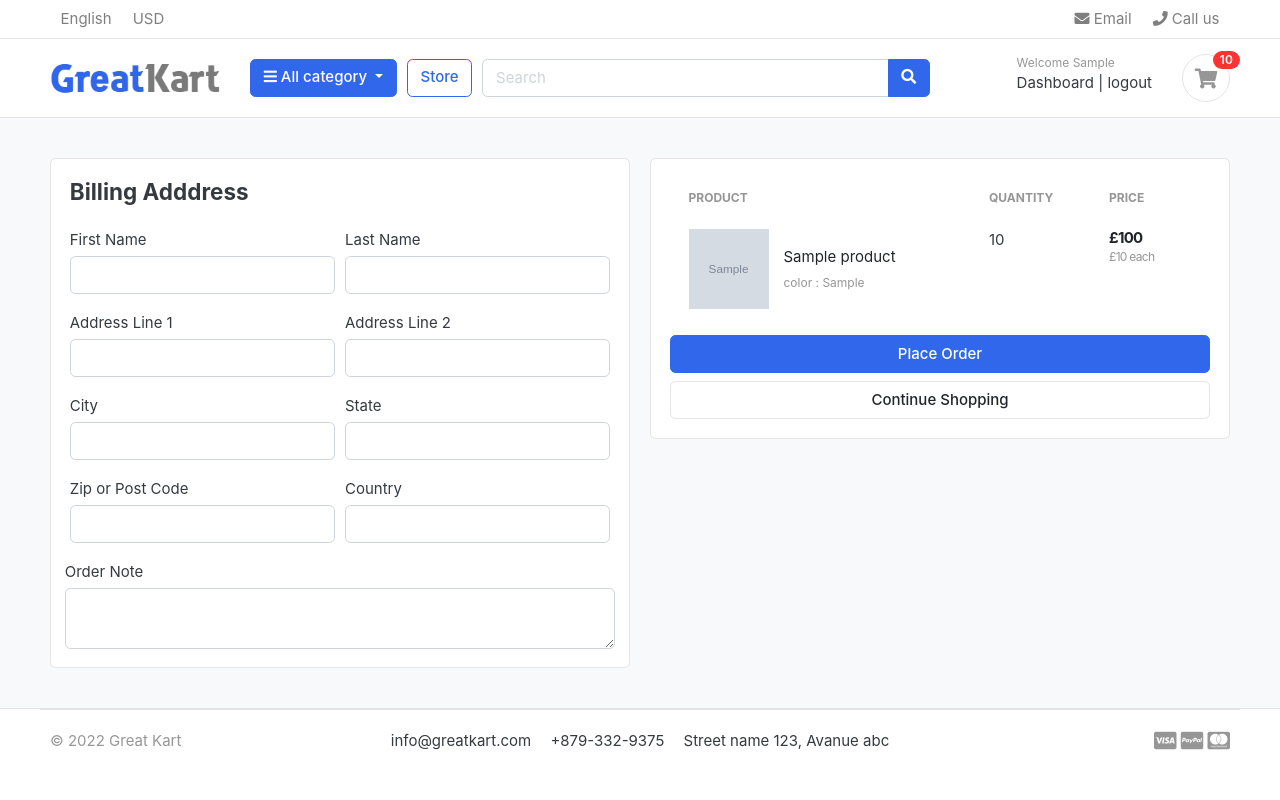
After one commit to AssuredD/GreatKart, a Django app: page /cart/checkout/ in a window 1280 px wide. The commit adds this page. Run offline with Django 4.2, Linux system fonts and the light colour scheme; a user stored in the database is signed in; tables that the repository leaves empty hold one stand-in row (values such as "Sample post"); grey boxes marked "Sample" are stand-in pictures; some libraries are stand-ins or nearby versions; some web fonts are replaced.

Commit message:
My seventh commit

```diff
--- a/carts/context_processors.py
+++ b/carts/context_processors.py
@@ -9,7 +9,10 @@ def counter(request):
     else:
         try:
             cart = Cart.objects.filter(cart_id=_cart_id(request))
-            cart_items = CartItem.objects.all().filter(cart=cart[:1])
+            if request.user.is_authenticated:
+                cart_items = CartItem.objects.all().filter(user=request.user)
+            else:
+                cart_items = CartItem.objects.all().filter(cart=cart[:1])
             for cart_item in cart_items:
                 cart_count += cart_item.quantity
         except Cart.DoesNotExist:
--- a/carts/models.py
+++ b/carts/models.py
@@ -1,5 +1,6 @@
 from django.db import models
 
+from accounts.models import Account
 from store.models import Product, Variation
 
 
@@ -13,9 +14,10 @@ class Cart(models.Model):
 
 
 class CartItem(models.Model):
+    user = models.ForeignKey(Account, on_delete=models.CASCADE, null=True)
     product = models.ForeignKey(Product, on_delete=models.CASCADE)
     variations = models.ManyToManyField(Variation, blank=True)
-    cart = models.ForeignKey(Cart, on_delete=models.CASCADE)
+    cart = models.ForeignKey(Cart, on_delete=models.CASCADE, null=True)
     quantity = models.IntegerField()
     is_active = models.BooleanField(default=True)
 
--- a/carts/urls.py
+++ b/carts/urls.py
@@ -6,4 +6,6 @@ urlpatterns = [
     path('add_cart/<int:product_id>/', views.add_cart, name='add_cart'),
     path('remove_cart/<int:product_id>/<int:cart_item_id>/', views.remove_cart, name='remove_cart'),
     path('remove_cart_item/<int:product_id>/<int:cart_item_id>/', views.remove_cart_item, name='remove_cart_item'),
+
+    path('checkout/', views.checkout, name='checkout'),
 ]
--- a/carts/views.py
+++ b/carts/views.py
@@ -1,3 +1,4 @@
+from django.contrib.auth.decorators import login_required
 from django.core.exceptions import ObjectDoesNotExist
 from django.http import HttpResponse
 from django.shortcuts import render, redirect, get_object_or_404
@@ -12,80 +13,141 @@ def _cart_id(request):
     cart = request.session.session_key
     if not cart:
         cart = request.session.create()
-    return  cart
+    return cart
 
 
 def add_cart(request, product_id):
+    current_user = request.user
     product = Product.objects.get(id=product_id)  # this will get the product
-    product_variation = []
-    if request.method == 'POST':
-        for item in request.POST:
-            key = item
-            value = request.POST[key]
+    # if the user is authenticated
+    if request.user.is_authenticated:
+        product_variation = []
+        if request.method == 'POST':
+            for item in request.POST:
+                key = item
+                value = request.POST[key]
 
-            try:
-                variation = Variation.objects.get(product=product, variation_category__iexact=key, variation_value__iexact=value)
-                product_variation.append(variation)
-            except:
-                pass
+                try:
+                    variation = Variation.objects.get(product=product, variation_category__iexact=key,
+                                                      variation_value__iexact=value)
+                    product_variation.append(variation)
+                except:
+                    pass
 
-    try:
-        cart = Cart.objects.get(cart_id=_cart_id(request))  # get the cart using the cart_id present in the session
-    except Cart.DoesNotExist:
-        cart = Cart.objects.create(
-            cart_id=_cart_id(request)
-        )
-    cart.save()
+        is_cart_item_exists = CartItem.objects.filter(product=product, user=current_user).exists()
+        if is_cart_item_exists:
+            cart_item = CartItem.objects.filter(product=product, user=current_user)
+            ex_var_list = []
+            id = []
+            for item in cart_item:
+                existing_variation = item.variations.all()
+                ex_var_list.append(list(existing_variation))
+                id.append(item.id)
 
-    is_cart_item_exists = CartItem.objects.filter(product=product, cart=cart).exists()
-    if is_cart_item_exists:
-        cart_item = CartItem.objects.filter(product=product, cart=cart)
-        # existing variations ---> database
-        # current variation ---> product_variation
-        # item_id ---> database
-        ex_var_list = []
-        id = []
-        for item in cart_item:
-            existing_variation = item.variations.all()
-            ex_var_list.append(list(existing_variation))
-            id.append(item.id)
+            if product_variation in ex_var_list:
+                # increase the cart item quantity
+                index = ex_var_list.index(product_variation)
+                item_id = id[index]
+                item = CartItem.objects.get(product=product, id=item_id)
+                item.quantity += 1
+                item.save()
 
-        print(ex_var_list)
-
-        if product_variation in ex_var_list:
-            # increase the cart item quantity
-            index = ex_var_list.index(product_variation)
-            item_id = id[index]
-            item = CartItem.objects.get(product=product, id=item_id)
-            item.quantity += 1
-            item.save()
+            else:
+                # create new cart item
+                item = CartItem.objects.create(product=product, quantity=1, user=current_user)
+                if len(product_variation) > 0:
+                    item.variations.clear()
+                    item.variations.add(*product_variation)
+                item.save()
 
         else:
-            # create new cart item
-            item = CartItem.objects.create(product=product, quantity=1, cart=cart)
+            cart_item = CartItem.objects.create(
+                product=product,
+                quantity=1,
+                user=current_user,
+            )
             if len(product_variation) > 0:
-                item.variations.clear()
-                item.variations.add(*product_variation)
-            item.save()
+                cart_item.variations.clear()
+                cart_item.variations.add(*product_variation)
+            cart_item.save()
+        return redirect('cart')
+
+    # if the user is not authenticated.
 
     else:
-        cart_item = CartItem.objects.create(
-            product=product,
-            quantity=1,
-            cart=cart,
-        )
-        if len(product_variation) > 0:
-            cart_item.variations.clear()
-            cart_item.variations.add(*product_variation)
-        cart_item.save()
-    return redirect('cart')
+        product_variation = []
+        if request.method == 'POST':
+            for item in request.POST:
+                key = item
+                value = request.POST[key]
+
+                try:
+                    variation = Variation.objects.get(product=product, variation_category__iexact=key,
+                                                      variation_value__iexact=value)
+                    product_variation.append(variation)
+                except:
+                    pass
+
+        try:
+            cart = Cart.objects.get(cart_id=_cart_id(request))  # get the cart using the cart_id present in the session
+        except Cart.DoesNotExist:
+            cart = Cart.objects.create(
+                cart_id=_cart_id(request)
+            )
+        cart.save()
+
+        is_cart_item_exists = CartItem.objects.filter(product=product, cart=cart).exists()
+        if is_cart_item_exists:
+            cart_item = CartItem.objects.filter(product=product, cart=cart)
+            # existing variations ---> database
+            # current variation ---> product_variation
+            # item_id ---> database
+            ex_var_list = []
+            id = []
+            for item in cart_item:
+                existing_variation = item.variations.all()
+                ex_var_list.append(list(existing_variation))
+                id.append(item.id)
+
+            print(ex_var_list)
+
+            if product_variation in ex_var_list:
+                # increase the cart item quantity
+                index = ex_var_list.index(product_variation)
+                item_id = id[index]
+                item = CartItem.objects.get(product=product, id=item_id)
+                item.quantity += 1
+                item.save()
+
+            else:
+                # create new cart item
+                item = CartItem.objects.create(product=product, quantity=1, cart=cart)
+                if len(product_variation) > 0:
+                    item.variations.clear()
+                    item.variations.add(*product_variation)
+                item.save()
+
+        else:
+            cart_item = CartItem.objects.create(
+                product=product,
+                quantity=1,
+                cart=cart,
+            )
+            if len(product_variation) > 0:
+                cart_item.variations.clear()
+                cart_item.variations.add(*product_variation)
+            cart_item.save()
+        return redirect('cart')
 
 
 def remove_cart(request, product_id, cart_item_id):
-    cart = Cart.objects.get(cart_id=_cart_id(request))
     product = get_object_or_404(Product, id=product_id)
     try:
-        cart_item = CartItem.objects.get(product=product, cart=cart, id=cart_item_id)
+        if request.user.is_authenticated:
+            cart_item = CartItem.objects.get(product=product, user=request.user, id=cart_item_id)
+        else:
+            cart = Cart.objects.get(cart_id=_cart_id(request))
+            cart_item = CartItem.objects.get(product=product, cart=cart, id=cart_item_id)
         if cart_item.quantity > 1:
             cart_item.quantity -= 1
             cart_item.save()
@@ -97,21 +159,32 @@ def remove_cart(request, product_id, cart_item_id):
 
 
 def remove_cart_item(request, product_id, cart_item_id):
-    cart = Cart.objects.get(cart_id=_cart_id(request))
+
     product = get_object_or_404(Product, id=product_id)
-    cart_item = CartItem.objects.get(product=product, cart=cart, id=cart_item_id)
+    if request.user.is_authenticated:
+        cart_item = CartItem.objects.get(product=product, user=request.user, id=cart_item_id)
+    else:
+        cart = Cart.objects.get(cart_id=_cart_id(request))
+        cart_item = CartItem.objects.get(product=product, cart=cart, id=cart_item_id)
     cart_item.delete()
     return redirect('cart')
 
 
+
+
 def cart(request, total=0, quantity=0, cart_items=None):
     try:
-        cart = Cart.objects.get(cart_id=_cart_id(request))
-        cart_items = CartItem.objects.filter(cart=cart, is_active=True)
+        tax = 0
+        grand_total = 0
+        if request.user.is_authenticated:
+            cart_items = CartItem.objects.filter(user=request.user, is_active=True)
+        else:
+            cart = Cart.objects.get(cart_id=_cart_id(request))
+            cart_items = CartItem.objects.filter(cart=cart, is_active=True)
         for cart_item in cart_items:
             total += (cart_item.product.price * cart_item.quantity)
             quantity += cart_item.quantity
-        tax = (total * 20)/100
+        tax = (total * 20) / 100
 
         grand_total = total + tax
     except ObjectDoesNotExist:
@@ -126,3 +199,32 @@ def cart(request, total=0, quantity=0, cart_items=None):
     }
 
     return render(request, 'store/cart.html', context)
+
+
+@login_required(login_url='login')
+def checkout(request, total=0, quantity=0, cart_items=None):
+    try:
+        tax = 0
+        grand_total = 0
+        if request.user.is_authenticated:
+            cart_items = CartItem.objects.filter(user=request.user, is_active=True)
+        else:
+            cart = Cart.objects.get(cart_id=_cart_id(request))
+            cart_items = CartItem.objects.filter(cart=cart, is_active=True)
+        for cart_item in cart_items:
+            total += (cart_item.product.price * cart_item.quantity)
+            quantity += cart_item.quantity
+        tax = (total * 20) / 100
+
+        grand_total = total + tax
+    except ObjectDoesNotExist:
+        pass
+
+    context = {
+        'total': total,
+        'quantity': quantity,
+        'cart_items': cart_items,
+        'tax': tax,
+        'grand_total': grand_total,
+    }
+    return render(request, 'store/checkout.html', context)
--- a/templates/store/cart.html
+++ b/templates/store/cart.html
@@ -102,7 +102,7 @@
                                 <p class="text-center mb-3">
                                     <img src="{% static './images/misc/payments.png' %}" height="26">
                                 </p>
-                                <a href="./place-order.html" class="btn btn-primary btn-block"> Checkout </a>
+                                <a href="{% url 'checkout' %}" class="btn btn-primary btn-block"> Checkout </a>
                                 <a href="{% url 'store' %}" class="btn btn-light btn-block">Continue Shopping</a>
                             </div> <!-- card-body.// -->
                         </div> <!-- card.// -->
--- /dev/null
+++ b/templates/store/checkout.html
@@ -0,0 +1,132 @@
+{% extends 'base.html' %}
+{% load static %}
+
+{% block content %}
+
+
+    <section class="section-content padding-y bg">
+        <div class="container">
+
+            <!-- ============================ COMPONENT 1 ================================= -->
+
+            <div class="row">
+                <aside class="col-lg-6">
+                    <div class="card">
+                        <div class="card-body">
+                            <h4 class="card-title mb-4">Billing Adddress</h4>
+                            <form action="" method="POST">
+                                {% csrf_token %}
+                                <div class="form-row">
+                                    <div class="col form-group">
+                                        <label for="">First Name</label>
+                                        <input type="text" name="first_name" class="form-control" required>
+                                    </div>
+                                    <div class="col form-group">
+                                        <label for="">Last Name</label>
+                                        <input type="text" name="last_name" class="form-control" required>
+                                    </div>
+                                </div>
+                                <div class="form-row">
+                                    <div class="col form-group">
+                                        <label for="">Address Line 1</label>
+                                        <input type="text" name="address_line_1" class="form-control" required>
+                                    </div>
+                                    <div class="col form-group">
+                                        <label for="">Address Line 2</label>
+                                        <input type="text" name="address_line_2" class="form-control">
+                                    </div>
+                                </div>
+                                <div class="form-row">
+                                    <div class="col form-group">
+                                        <label for="">City</label>
+                                        <input type="text" name="city" class="form-control" required>
+                                    </div>
+                                    <div class="col form-group">
+                                        <label for="">State</label>
+                                        <input type="text" name="state" class="form-control" required>
+                                    </div>
+                                </div>
+                                <div class="form-row">
+                                    <div class="col form-group">
+                                        <label for="">Zip or Post Code</label>
+                                        <input type="text" name="zip_or_post_code" class="form-control" required>
+                                    </div>
+                                    <div class="col form-group">
+                                        <label for="">Country</label>
+                                        <input type="text" name="country" class="form-control" required>
+                                    </div>
+                                </div>
+                                <div class="form-row">
+                                    <label for="">Order Note</label>
+                                    <textarea name="order_note" rows="2" class="form-control"></textarea>
+                                </div>
+
+                        </div>
+
+                    </div> <!-- card.// -->
+
+                </aside> <!-- col.// -->
+                <aside class="col-lg-6">
+
+                    <div class="card">
+                        <div class="card-body">
+                            <table class="table table-borderless table-shopping-cart">
+                                <thead class="text-muted">
+                                <tr class="small text-uppercase">
+                                    <th scope="col">Product</th>
+                                    <th scope="col" width="120">Quantity</th>
+                                    <th scope="col" width="120">Price</th>
+                                </tr>
+                                </thead>
+                                <tbody>
+
+                                {% for cart_item in cart_items %}
+                                    <tr>
+                                        <td>
+                                            <figure class="itemside align-items-center">
+                                                <div class="aside"><img src="{{ cart_item.product.images.url }}  " class="img-sm"></div>
+                                                <figcaption class="info">
+                                                    <a href="{{ cart_item.product.get_url  }}" class="title text-dark">{{ cart_item.product.product_name }}</a>
+                                                    <p class="text-muted small">
+                                                        {% if cart_item.variations.all %}
+                                                            {% for item in cart_item.variations.all %}
+                                                                {{ item.variation_category }} : {{ item.variation_value }}
+                                                            {% endfor %}
+                                                        {% endif %}
+                                                    </p>
+                                                </figcaption>
+                                            </figure>
+                                        </td>
+                                        <td>
+                                            <!-- col.// -->
+                                            <label for="">{{ cart_item.quantity }}</label>
+                                        </td>
+                                        <td>
+                                            <div class="price-wrap">
+                                                <var class="price">£{{ cart_item.sub_total }}</var>
+                                                <small class="text-muted"> £{{ cart_item.product.price }} each </small>
+                                            </div> <!-- price-wrap .// -->
+                                        </td>
+                                    </tr>
+                                {% endfor %}
+                                </tbody>
+                            </table>
+                            <button type="submit" name="submit" class="btn btn-primary btn-block">Place Order</button>
+                            <a href="{% url 'store' %}" class="btn btn-light btn-block">Continue Shopping</a>
+                            </form>
+                        </div> <!-- card-body.// -->
+                    </div> <!-- card.// -->
+
+
+                </aside> <!-- col.// -->
+
+
+            </div> <!-- row.// -->
+            <!-- ============================ COMPONENT 1 END .// ================================= -->
+
+        </div> <!-- container .//  -->
+    </section>
+    <!-- ========================= SECTION CONTENT END// ========================= -->
+
+
+{% endblock %}
```
Also changed, not shown: accounts/views.py (+54 -2 lines), carts/migrations/0003_cartitem_user_alter_cartitem_cart.py (added).
